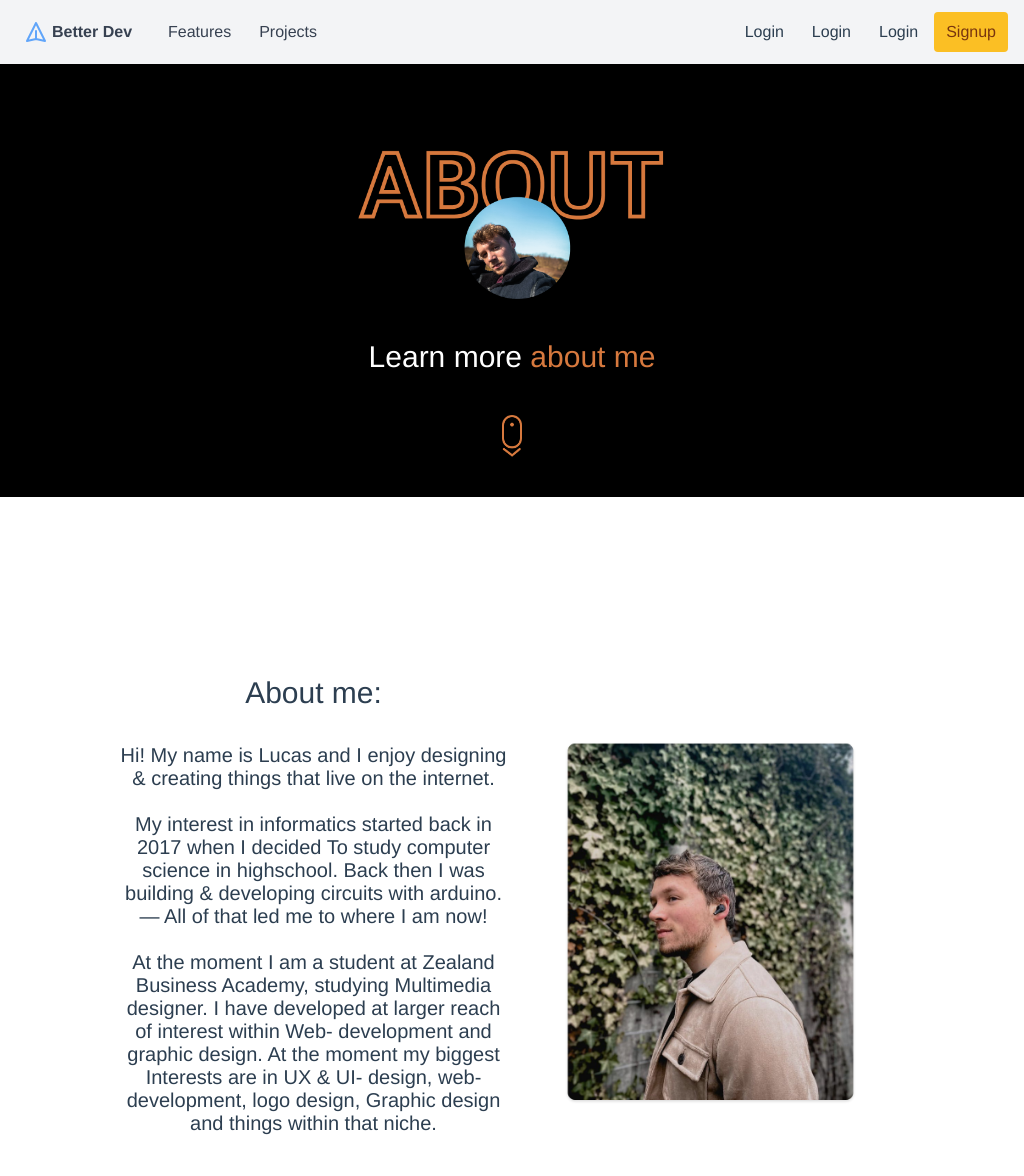
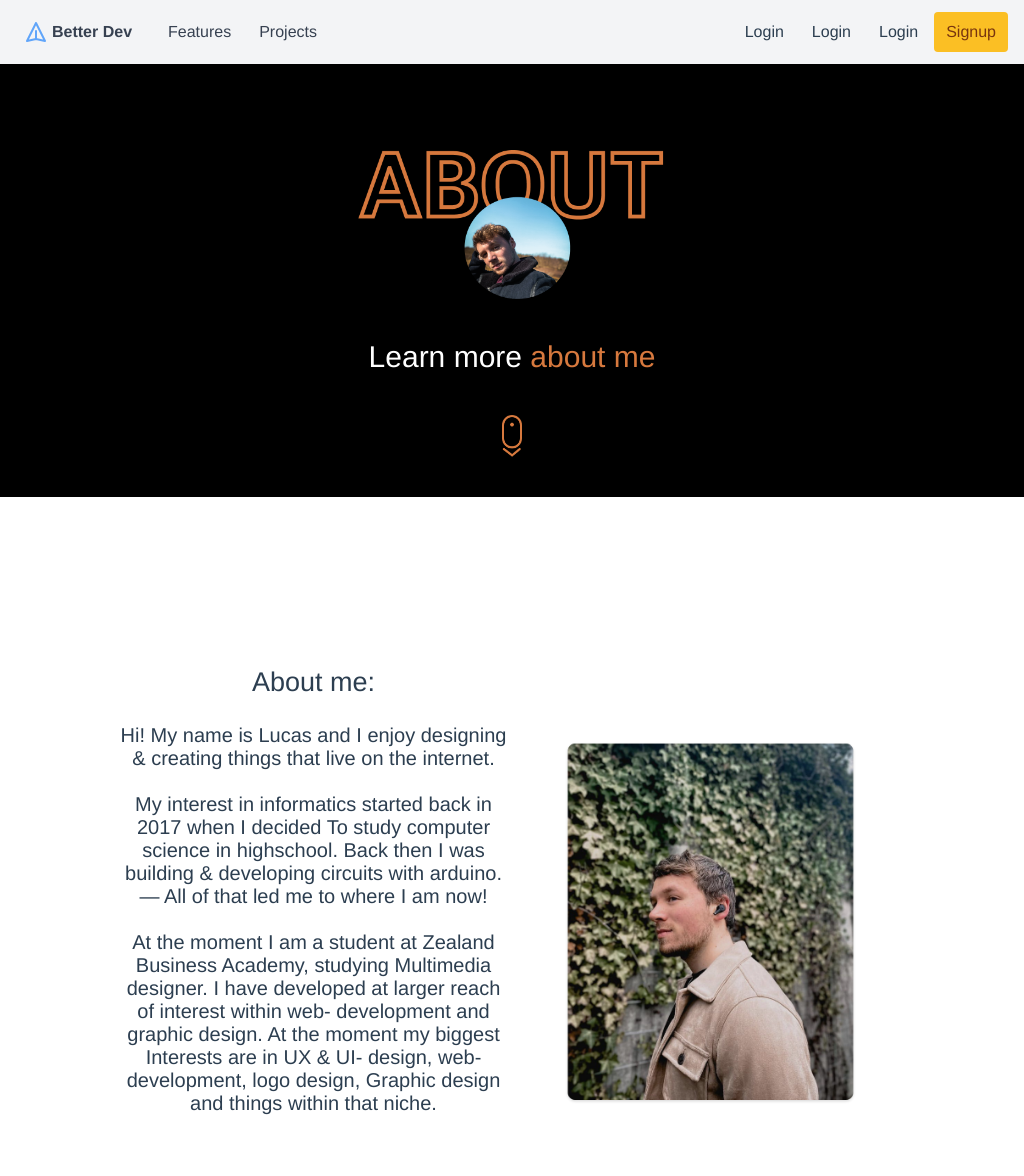
Before and after one commit to lucasjolibois54/portfolio-v4.0, a Vue app: page /AboutMe in a window 1024 px wide. Shown: the top 1176 px of the page. Built offline with nearby package versions, Linux system fonts and the light colour scheme.

Commit message:
Update AboutMeSubHero.vue

```diff
--- a/src/components/AboutMe/AboutMeSubHero.vue
+++ b/src/components/AboutMe/AboutMeSubHero.vue
@@ -21,7 +21,7 @@
 
           At the moment I am a student at Zealand Business Academy, studying
           Multimedia designer. I have developed at larger reach of interest
-          within Web- development and graphic design. At the moment my biggest
+          within web- development and graphic design. At the moment my biggest
           Interests are in UX & UI- design, web- development, logo design,
           Graphic design and things within that niche.
         </h2>
@@ -47,6 +47,13 @@
   max-width: 1400px;
   margin: 0 auto !important;
   float: none !important;
+}
+
+@media only screen and (max-width: 1000px) and (min-width: 976px) {
+  .about-me {
+    font-size: 22px;
+    margin-bottom: 10px;
+  }
 }
 
 @media only screen and (max-width: 650px) and (min-width: 10px) {
@@ -141,9 +148,10 @@
     font-size: 20px;
     padding-right: 5px;
     line-height: 23px;
+    padding-top: 30px;
   }
   .about-me {
-    font-size: 30px;
+    font-size: 27px;
   }
   img {
     width: 80%;
```
